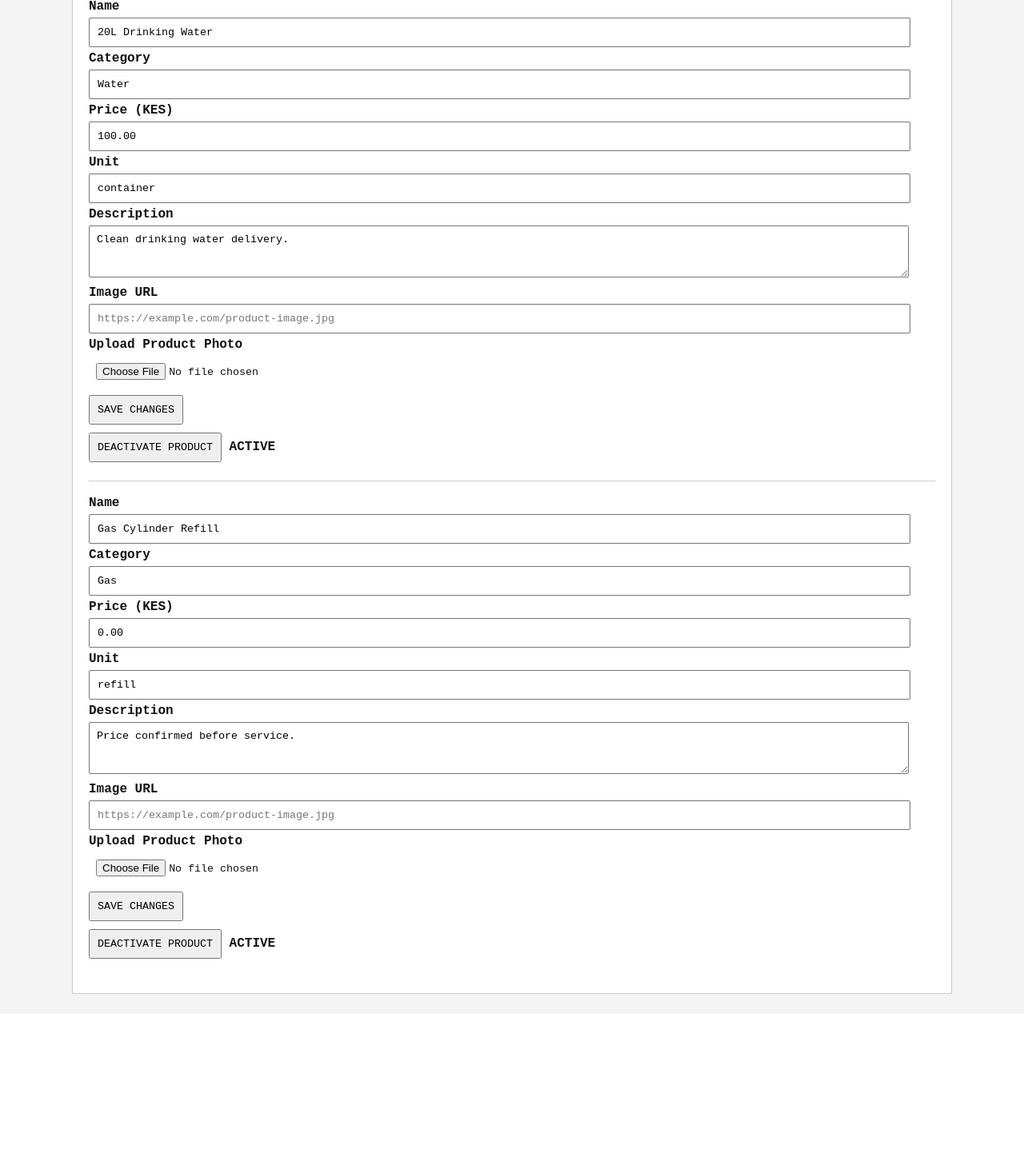
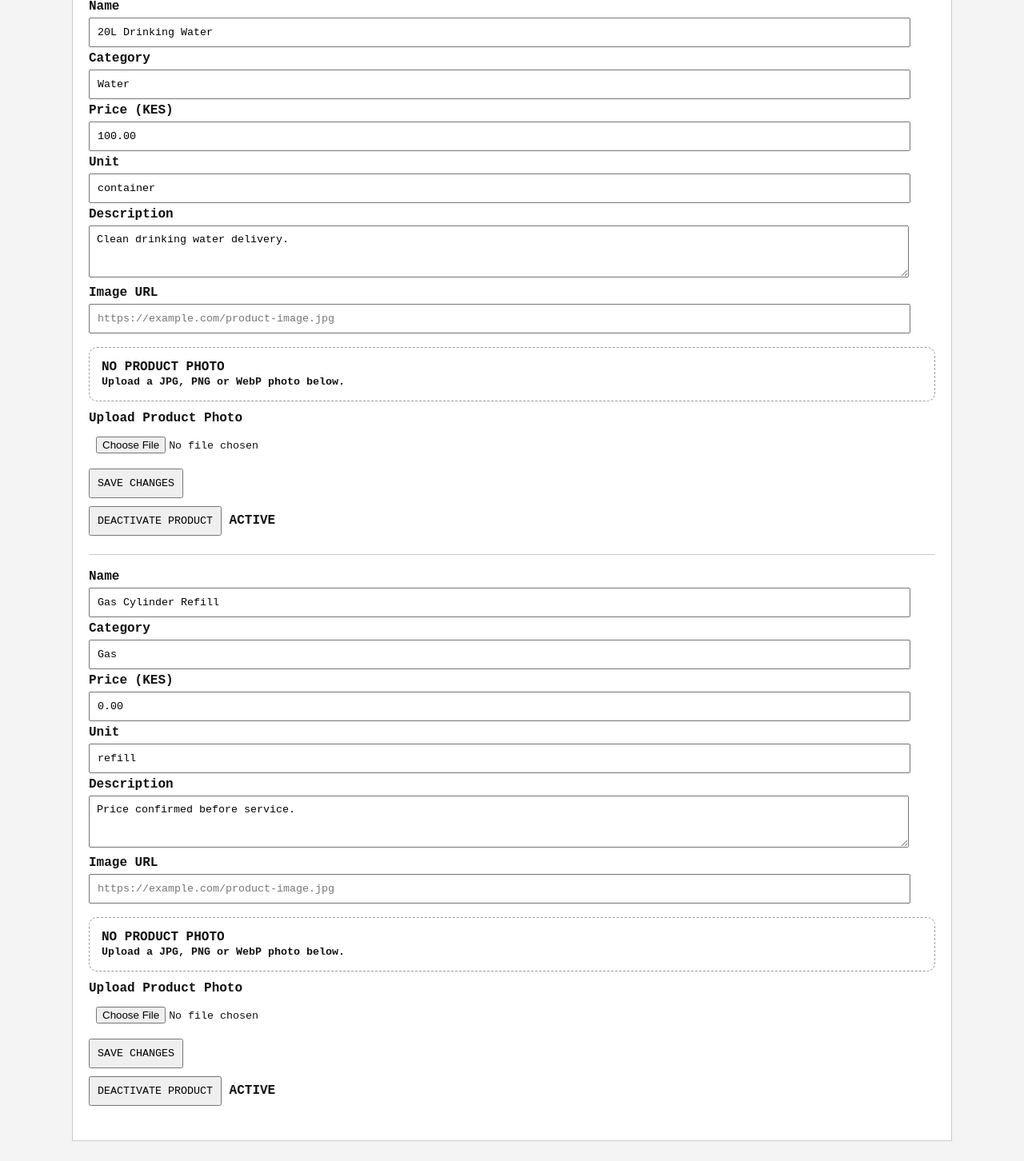
Before and after one commit to charleswamonje/nakuru-gaz-gang, a Flask app: page /admin/products in a window 1280 px wide. Shown: the part 937-2389 px from the top of the page at 80% size. Before the commit the page ends 2180 px from the top, so only its background shows below. Run offline with Flask 3, Linux system fonts and the light colour scheme; the visitor is signed in with stand-in values (Sample User, id 1); data comes from the database, SQL or seed files in the repository; some libraries are stand-ins or nearby versions.

Commit message:
Improve product image management

```diff
--- a/app/templates/admin_products.html
+++ b/app/templates/admin_products.html
@@ -122,13 +122,25 @@ a {
 
             <label>Image URL</label><br>
             <input name="image_url" value="{{ product.image_url or '' }}" placeholder="https://example.com/product-image.jpg"><br>
-            {% if product.image_url %}<br><img src="{{ product.image_url }}" alt="{{ product.name }}" style="width:260px;height:200px;object-fit:contain;background:#f5f5f5;border-radius:8px;margin:10px 0;display:block;">{% endif %}
-<label>Upload Product Photo</label><br>
+
+            {% if product.image_url %}
+            <div style="margin:12px 0;padding:12px;border:1px solid #ccc;border-radius:10px;background:#fafafa;">
+                <strong>CURRENT PRODUCT PHOTO</strong><br>
+                <img src="{{ product.image_url }}" alt="{{ product.name }}" style="width:260px;height:200px;object-fit:contain;background:#f5f5f5;border-radius:8px;margin:10px 0;display:block;">
+                <small>{{ product.image_url }}</small>
+            </div>
+            {% else %}
+            <div style="margin:12px 0;padding:15px;border:1px dashed #999;border-radius:10px;">
+                <strong>NO PRODUCT PHOTO</strong><br>
+                <small>Upload a JPG, PNG or WebP photo below.</small>
+            </div>
+            {% endif %}
+
+            <label>Upload Product Photo</label><br>
             <input name="image" type="file" accept=".jpg,.jpeg,.png,.webp,image/jpeg,image/png,image/webp"><br>
 
             <button type="submit">SAVE CHANGES</button>
         </form>
-
         <form method="post" action="/admin/products/{{ product.id }}/toggle">
             <input type="hidden" name="csrf_token" value="{{ csrf_token() }}">
 
```
